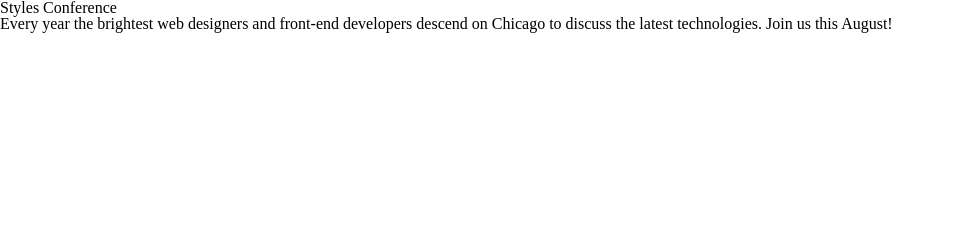
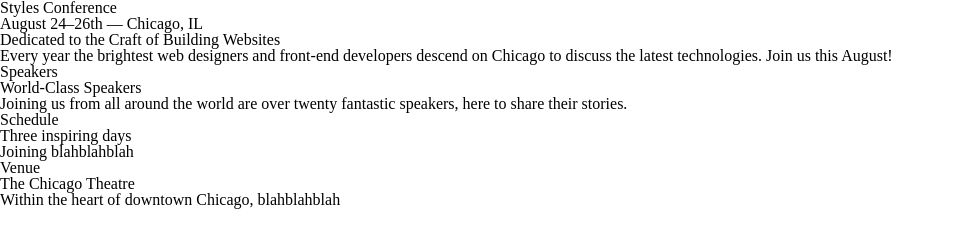
Before and after one commit to George266475/styles-conference, a plain HTML site: page index.html in a window 1280 px wide. Shown: the whole page, without its empty margins (0-954 px from the left). Drawn offline with Linux system fonts and the light colour scheme.

Commit message:
Update index.html

```diff
--- a/index.html
+++ b/index.html
@@ -9,10 +9,36 @@
  </head>
  <body>
    <h1>Styles Conference</h1>
-   <h3
-   <p>
-     Every year the brightest web designers and front-end developers descend on
-     Chicago to discuss the latest technologies. Join us this August!
-   </p>
+   <h3>August 24&ndash;26th &mdash; Chicago, IL</h3>
+</header>
+
+   <section>
+    <h2>Dedicated to the Craft of Building Websites</h2>
+    <p>Every year the brightest web designers and front-end developers descend on Chicago to discuss the latest technologies. Join us this August!</p>
+   </section>
+</header>
+
+<section>
+  <section>
+    <h5>Speakers</h5>
+    <h3>World-Class Speakers</h3>
+    <p>Joining us from all around the world are over twenty fantastic speakers, here to share their stories.</p>
+  </section>
+
+  <section>
+    <h5>Schedule</h5>
+    <h3>Three inspiring days</h3>
+    <p>Joining blahblahblah</p>
+  </section>
+
+  <section>
+    <h5>Venue</h5>
+    <h3>The Chicago Theatre</h3>
+    <p>Within the heart of downtown Chicago, blahblahblah</p>
+  </section>
+
+
+</section>
+
  </body>
 </html>
```
